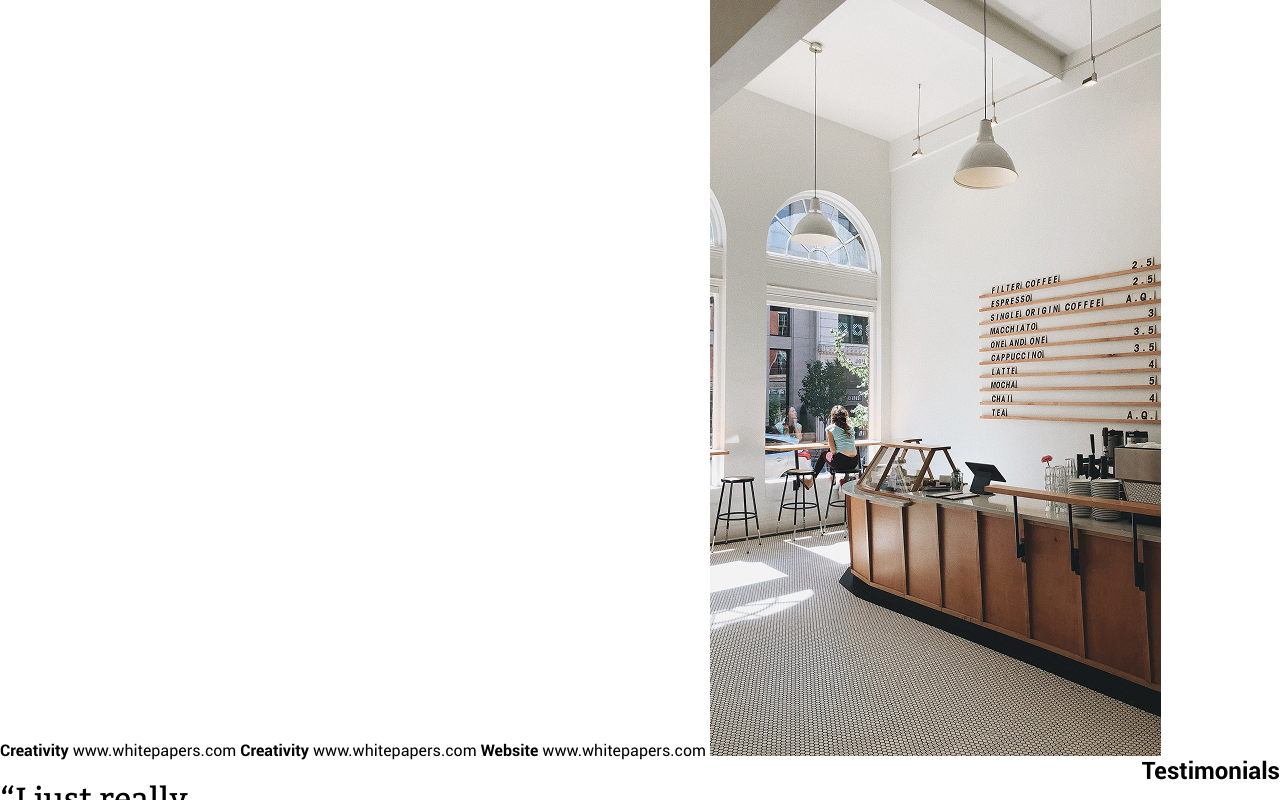
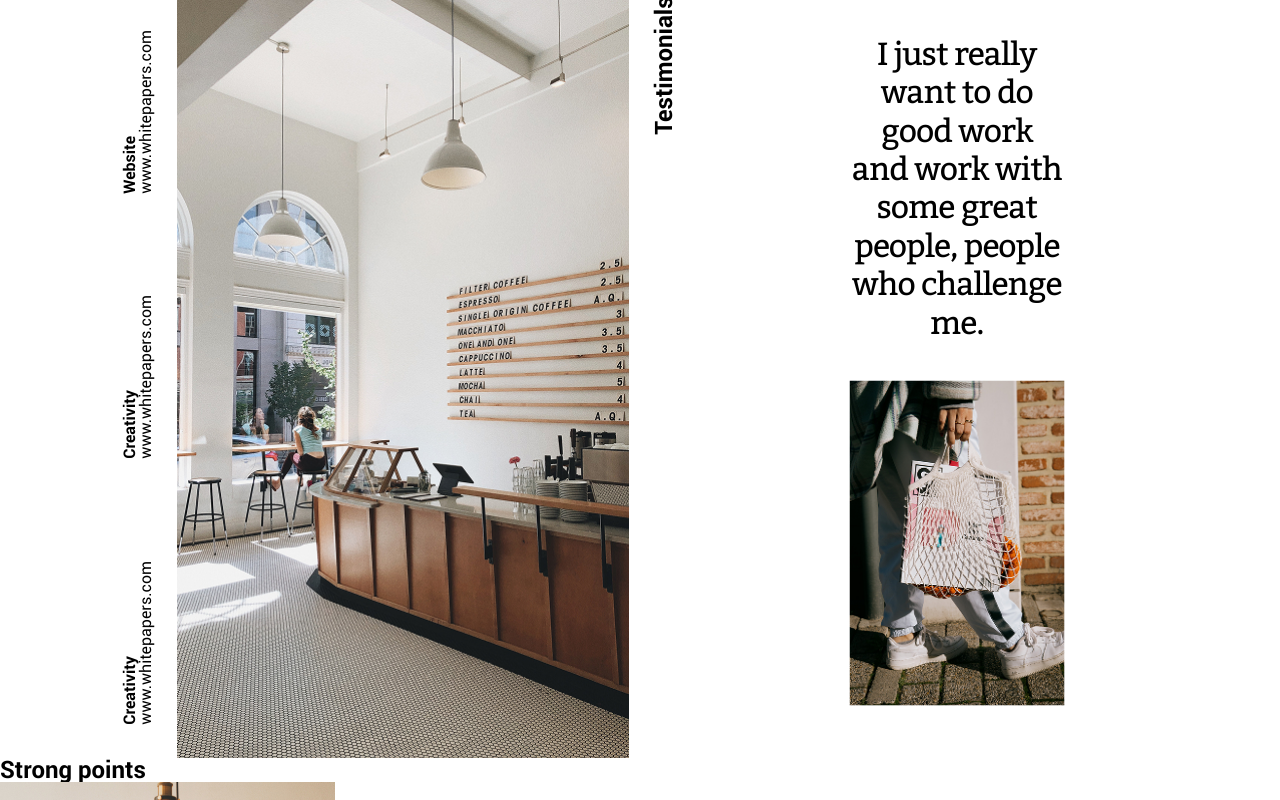
Before and after one commit to ZappinCo/otus-css-rulenko, a plain HTML site: page index.html in a window 1280 px wide. Shown: the part 3840-4640 px from the top of the page. Drawn offline with Linux system fonts and the light colour scheme; files whose address does not match are found by name.

Commit message:
make testimonials

```diff
--- a/css/testimonials.css
+++ b/css/testimonials.css
@@ -1,4 +1,28 @@
+.testimonials {
+  display: grid;
+  grid-template-columns: 8% 40% 5% 35%;
+  column-gap: 26px;
+}
+
+.testimonials__links-container {
+  grid-row: 1/3;
+  display: flex;
+  flex-direction: column;
+  justify-content: space-around;
+  align-items: end;
+  gap: 35px;
+}
+
+.testimonials__image {
+  grid-row: 1/3;
+  object-fit: cover;
+  width: 97%;
+}
+
 .testimonials__header {
+  grid-row: 1/3;
+  writing-mode: tb-rl;
+  transform: rotate(180deg) translateX(30%);
   font-size: 24px;
   font-weight: 700;
   text-align: right;
@@ -6,6 +30,8 @@
 }
 
 .testimonials__links {
+  writing-mode: tb-rl;
+  transform: rotate(180deg) translateX(-8%);
   font-size: 16px;
   text-align: left;
   text-decoration: none;
@@ -17,7 +43,19 @@
 }
 
 .testimonials__quote {
+  margin: auto;
+  padding-top: 3%;
+  quotes: none;
   font-family: "Bitter Regular";
   font-size: 32px;
   text-align: center;
+  line-height: 120%;
+  letter-spacing: -1px;
 }
+
+.testimonials__customer-image {
+  padding-top: 3%;
+  margin: 0 auto;
+  object-fit: cover;
+  width: 53%;
+}
--- a/index.html
+++ b/index.html
@@ -80,21 +80,21 @@
       </figcaption>
     </figure>
   </section>
-  <section id="testimonials"></section>
-  <section>
+  <section id="testimonials" class="testimonials container">
+    <div class="testimonials__links-container">
+      <a href="www.whitepapers.com" class="testimonials__links"><span class="testimonials__accent">Website</span>
+        <br>www.whitepapers.com</a>
       <a href="www.whitepapers.com" class="testimonials__links"><span class="testimonials__accent">Creativity</span>
-      www.whitepapers.com</a>
+        <br>www.whitepapers.com</a>
       <a href="www.whitepapers.com" class="testimonials__links"><span class="testimonials__accent">Creativity</span>
-      www.whitepapers.com</a>
-    <a href="www.whitepapers.com" class="testimonials__links"><span class="testimonials__accent">Website</span>
-      www.whitepapers.com</a>
-    <img src="img/keghan-crossland.jpg" alt="coffeeshop">
-  </section>
+        <br>www.whitepapers.com</a>
+    </div>
+    <img src="img/keghan-crossland.jpg" class="testimonials__image" alt="coffeeshop">
     <h2 class="testimonials__header">Testimonials</h2>
     <q class="testimonials__quote">I just really<br>want to do<br>good work<br>and work with<br>some great<br>people,
       people<br>who
       challenge<br>me.</q>
-  <img src="img/sinitta-leunen.jpg" alt="bag">
+    <img src="img/sinitta-leunen.jpg" class="testimonials__customer-image" alt="bag">
   </section>
   <section id="strong-points" class="strong-points">
     <header>
```
Lines whose indentation alone changed are shown as unchanged.
